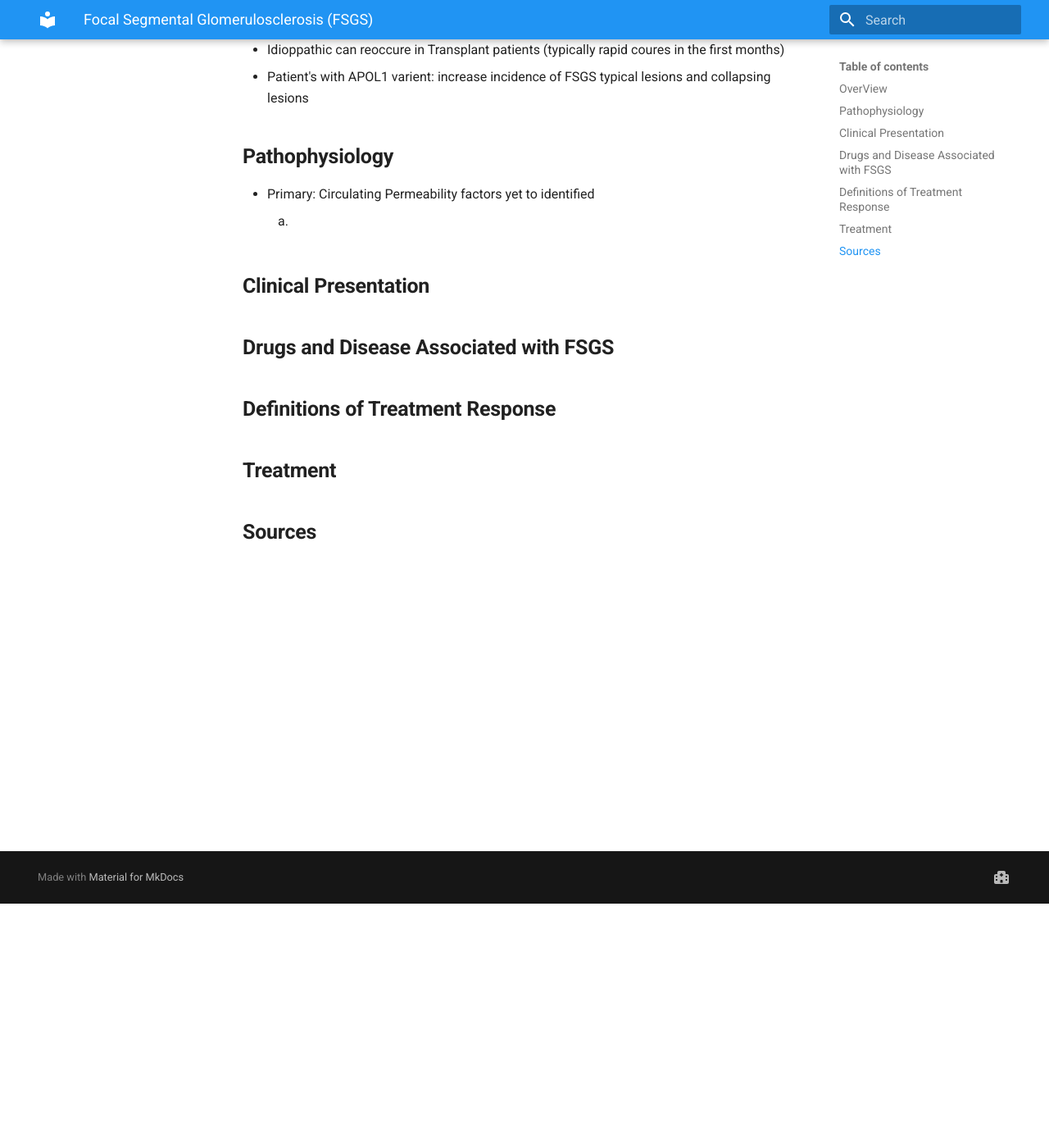
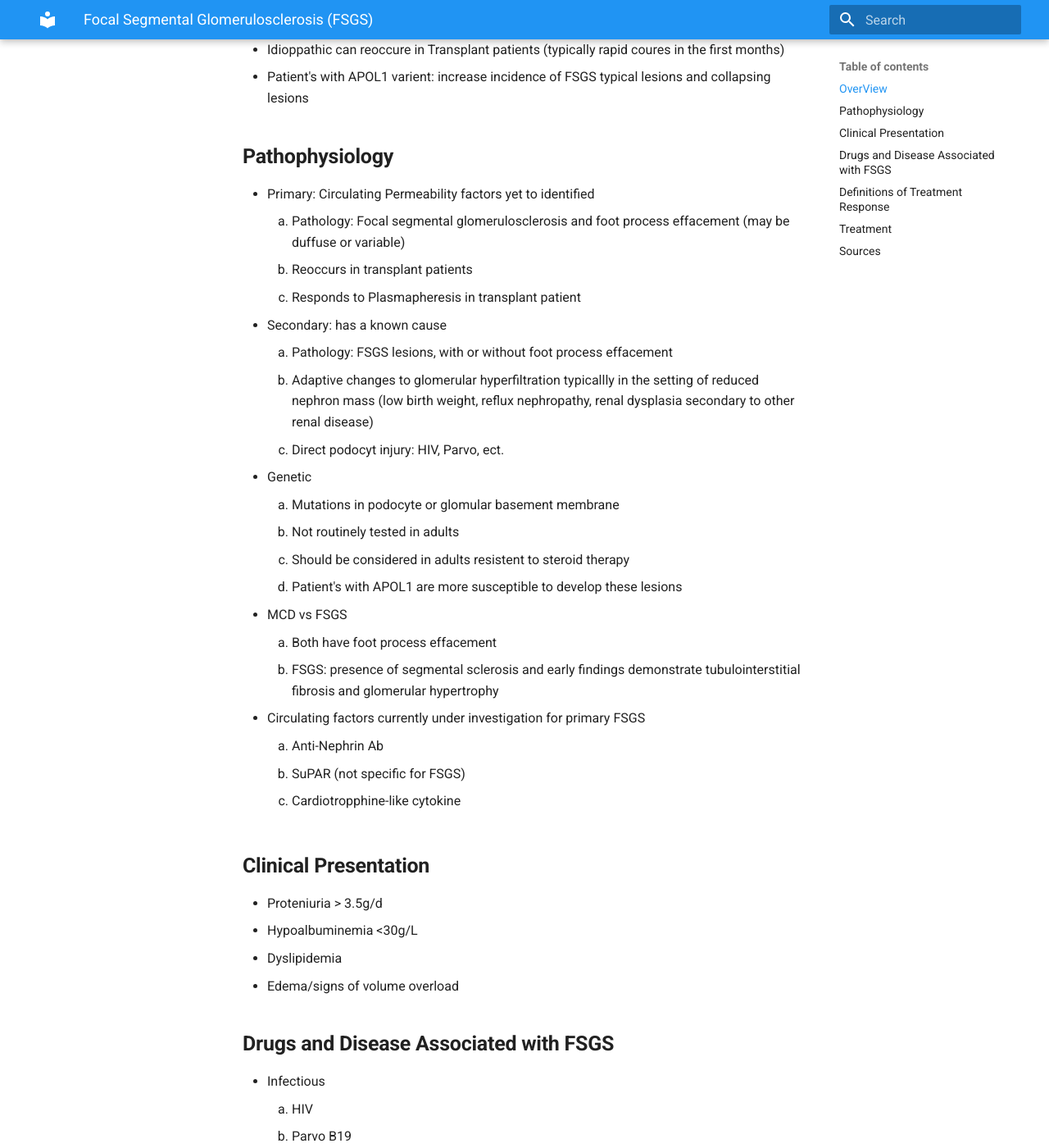
Before and after one commit to TTUNEPH2025/GN, an MkDocs documentation site: the page built from docs/FSGS.md, in a window 1280 px wide and 1400 px high, scrolled down 298 px. Shown: the whole window at 82% size. Built offline with MkDocs 1.6.1 and Material for MkDocs 9.7.7, drawn with Linux system fonts in a browser that asks for light colours; some of the changed text lies outside the part shown.

Commit message:
Update FSGS.md

```diff
--- a/docs/FSGS.md
+++ b/docs/FSGS.md
@@ -6,9 +6,71 @@
   * Patient's with APOL1 varient: increase incidence of FSGS typical lesions and collapsing lesions
 ## **Pathophysiology**
   * Primary: Circulating Permeability factors yet to identified
-    1.
+     1. Pathology: Focal segmental glomerulosclerosis and foot process effacement (may be duffuse or variable)
+     2. Reoccurs in transplant patients
+     3. Responds to Plasmapheresis in transplant patient
+  * Secondary: has a known cause
+     1. Pathology: FSGS lesions, with or without  foot process effacement
+     2. Adaptive changes to glomerular hyperfiltration typicallly in the setting of reduced nephron mass (low birth weight, reflux nephropathy, renal dysplasia secondary to other renal disease)
+     3. Direct podocyt injury: HIV, Parvo, ect.
+  * Genetic
+     1. Mutations in podocyte or glomular basement membrane
+     2. Not routinely tested in adults
+     3. Should be considered in adults resistent to steroid therapy
+     4. Patient's with APOL1 are more susceptible to develop these lesions
+  * MCD vs FSGS
+     1. Both have foot process effacement
+     2. FSGS: presence of segmental sclerosis and early findings demonstrate tubulointerstitial fibrosis and glomerular hypertrophy
+  * Circulating factors currently under investigation for primary FSGS
+     1. Anti-Nephrin Ab
+     2. SuPAR (not specific  for FSGS)
+     3. Cardiotropphine-like cytokine
 ## **Clinical Presentation**
+  * Proteniuria > 3.5g/d
+  * Hypoalbuminemia <30g/L
+  * Dyslipidemia
+  * Edema/signs of volume overload
 ## **Drugs and Disease Associated with FSGS**
+  * Infectious
+    1. HIV
+    2. Parvo B19
+    3. CMV
+    4. COVID 19
+  * Adapative
+    1. Low nephron mass (low birth weight, surgical removal)
+    2. Obesity
+    3. Remnant kidney
+    4. Diabetic Nephropahty
+    5. Reflux Nephropathy
+    6. Oligomeganephronia
+  * Drugs
+    1. Interferon
+    2. Pamidronate
+    3. anabolic steroids
+    4. CNI
+    5. NSAIDs
+    6. Lithium
+    7. DAAV (direct acting anti-viral)
+    8. mTORs
+    9. Heroin
 ## **Definitions of Treatment Response**
+  * Complete remission
+     1. Reduction of proteinuria to <0.3g/d or PCR <300mg/d (or 30mg/mmol)
+     2. Stable serume Creatinine
+     3. Serum albumin >3.5 g/dL (or 35g/L)
+  * Partial REmission
+     1. Reduction of proteinuria to 0.3-3.5g/d or PCR 300-3500mg/g (or 30-350mg/mmol)
+     2. decrease >50% from baseline
+  * Relapse
+     1. Proteinuria of >3.5g/d or PCR >3500mg/d (or 350mg/mmol) after complete remission achieved
+     2. Increase in proteinuria by >50% during partial remission
+  * Steroid-resistand FSGS
+     1. Persistence of proteinuria >3.5g/d or PCR >3500mg/d (or 350mg/mmol) w/<50% reduction from baseline despite adequate dosing of prednisone for at least 16 wks
+  * Steroid-dependent FSGS
+    1. Relapse occuring during or w/in 2wk of completing glucocorticoid therapy
+  * CNI-resistent FSGS
+    1. Persistence of proteinuria >3.5g/d or PCR >3500mg/d (or 350mg/mmol) w/<50% reduction from baseline despite treatment with cyclosporine/tacrolimus with trough levels at goal ranges
+  * CNI-dependent FSGS
+    1. Relapse occuring during or w/in 2wks of completeing cyclosporine/tacrolimus therapy for >12mo
 ## **Treatment**
 ## **Sources**
```
